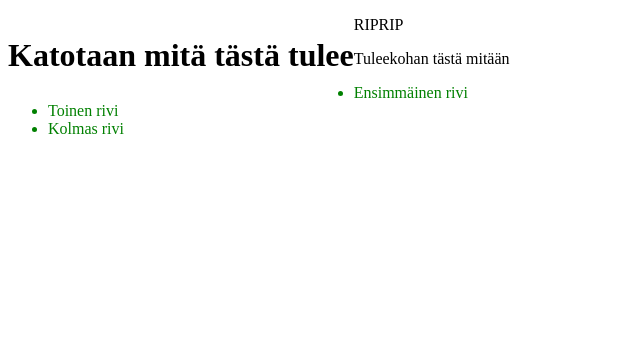
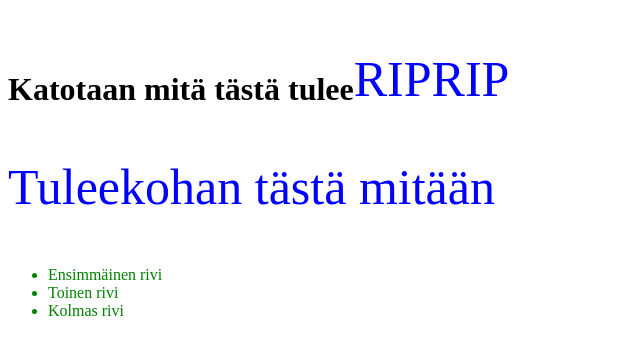
Before and after one commit to Kapuh/Testaus, a plain HTML site: page index.html in a window 1280 px wide. Shown: the whole page, without its empty margins (0-640 px from the left). Drawn offline with Linux system fonts and the light colour scheme.

Commit message:
Katsotaas

```diff
--- a/CSS.css
+++ b/CSS.css
@@ -1,4 +1,4 @@
-{
+p {
 	color:blue;
 	font-size:50px;
 }
--- a/index.html
+++ b/index.html
@@ -2,10 +2,13 @@
 <title>Test page for GitHub</title>
 <link rel="stylesheet" href="CSS.css">
 <body>
+<div>
 	<h1>Katotaan mitä tästä tulee</h1>
+</div>
+<div>
 	<p>RIPRIP</p>
 	<p>Tuleekohan tästä mitään</p>
-
+</div>
 	<ul>
 		<li>Ensimmäinen rivi</li>
 		<li>Toinen rivi</li>
```
